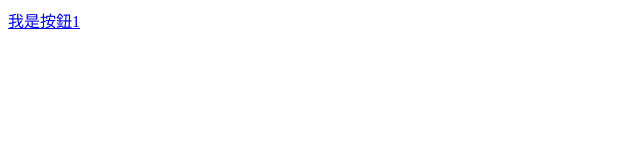
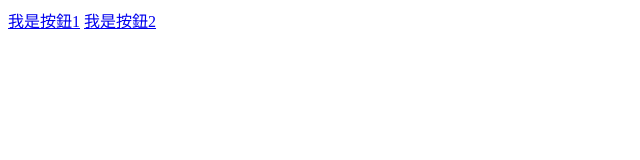
Before and after one commit to ZhangWeiJunVictor/git-demo, a plain HTML site: page index.html in a window 1280 px wide. Shown: the whole page, without its empty margins (0-640 px from the left). Drawn offline with Linux system fonts and the light colour scheme.

Commit message:
conflict

```diff
--- a/index.html
+++ b/index.html
@@ -8,5 +8,7 @@
   </head>
   <body>
     <a href="#" class="button">我是按鈕1</a>
+
+    <a href="#" class="button">我是按鈕2</a>
   </body>
 </html>
```
